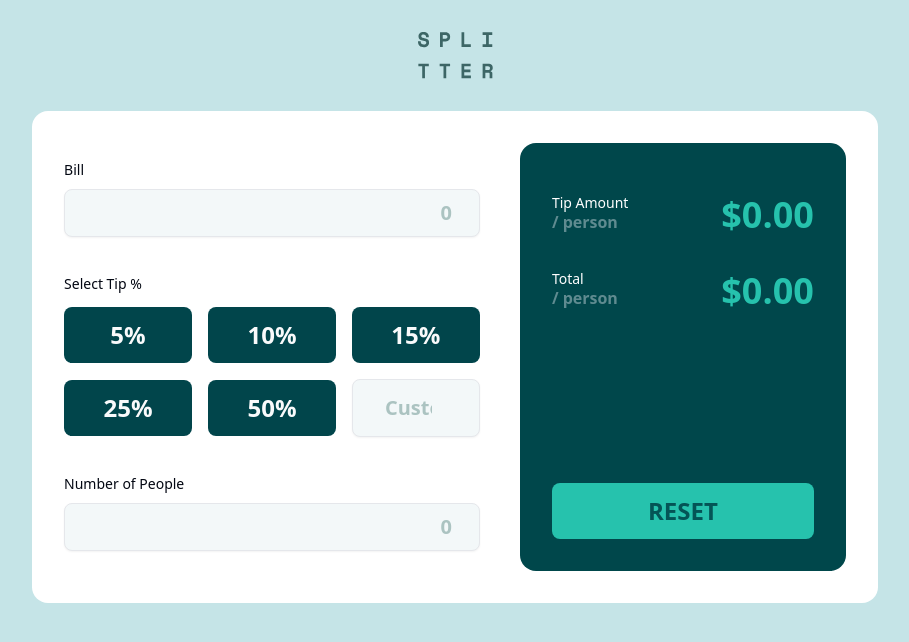
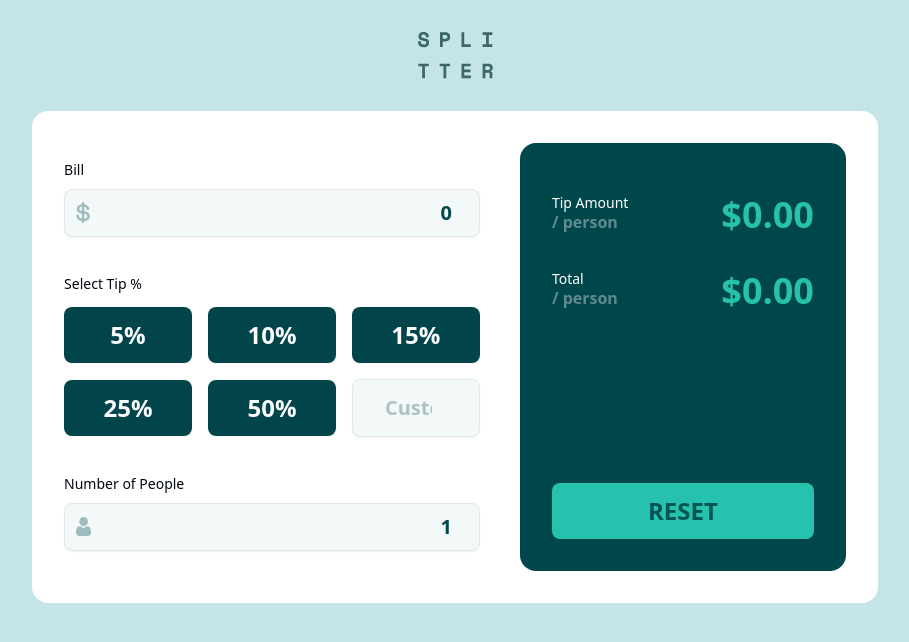
Before and after one commit to pipesSomeAndSSam/tip-calculator-lab-4, a Next.js app: page / in a window 1280 px wide. Shown: the top 642 px of the page, without its empty margins (185-1094 px from the left). Built offline with nearby package versions, Linux system fonts and the light colour scheme.

Commit message:
Initialized basic functions

```diff
--- a/app/components/Calculator.tsx
+++ b/app/components/Calculator.tsx
@@ -1,59 +1,144 @@
 "use client";
 
 import React from "react";
+import { useState, useEffect } from "react";
 import Image from "next/image";
 import { Input } from "@/components/ui/input";
 import { Label } from "@/components/ui/label";
-import { Button } from "@/components/ui/button";
 import { ToggleGroup, ToggleGroupItem } from "@/components/ui/toggle-group";
 import Overview from "./Overview";
 
 function Calculator() {
+  const tipList = [5, 10, 15, 25, 50];
+  const [tip, setTip] = useState((0.0).toFixed(2));
+  const [total, setTotal] = useState((0.0).toFixed(2));
+  const [bill, setBil] = useState(0);
+  const [numOfPeople, setnumOfPeople] = useState(1);
+  const [percent, setPercent] = useState(0);
+  const [customPercent, setcustomPercent] = useState("");
+
+  let totalval: number = 0;
+
+  useEffect(() => {
+    customPercent === ""
+      ? setTip(((bill * (percent / 100)) / numOfPeople).toFixed(2))
+      : setTip(((bill * (+customPercent / 100)) / numOfPeople).toFixed(2));
+  });
+
+  useEffect(() => {
+    totalval = bill / numOfPeople;
+    setTotal(totalval.toFixed(2));
+  });
+
+  const toggleButtonClick = (valueMapElement: string) => {
+    const tipPercentage: number = +valueMapElement;
+    setPercent(tipPercentage);
+  };
+
+  const inputBillHandler = (event: React.ChangeEvent<HTMLInputElement>) => {
+    setBil(+event.target.value);
+  };
+
+  const inputnumOfPeopleHandler = (
+    event: React.ChangeEvent<HTMLInputElement>
+  ) => {
+    setnumOfPeople(+event.target.value);
+  };
+
+  const inputCustomTipHandler = (
+    event: React.ChangeEvent<HTMLInputElement>
+  ) => {
+    setcustomPercent(event.target.value);
+  };
+
+  function resetValues() {
+    setTip((0).toFixed(2));
+    setTotal((0.0).toFixed(2));
+    setBil(0);
+    setnumOfPeople(1);
+    setPercent(0);
+    setcustomPercent("");
+  }
+
   return (
     <div className="calculator-card">
       <div className="content-divider">
         <div className="calculator-content">
           <div className="input-container">
             <Label htmlFor="bill">Bill</Label>
-            <Input className="pl-10" type="number" id="bill" placeholder="0" />
+            <div className="flex relative items-center">
+              <Image
+                className="absolute ml-3"
+                src="/icon-dollar.svg"
+                alt="dollar icon"
+                width={15}
+                height={15}
+              />
+              <Input
+                className="pl-10"
+                type="number"
+                id="bill"
+                placeholder="0"
+                value={bill}
+                onChange={inputBillHandler}
+              />
+            </div>
           </div>
           <div>
             <Label htmlFor="tip">Select Tip %</Label>
-            <ToggleGroup className="toggle-group-grid" type="single">
-              <ToggleGroupItem value="5%" aria-label="5%">
-                5%
+            <ToggleGroup
+              className="toggle-group-grid"
+              type="single"
+              onValueChange={(valueMapElement) =>
+                toggleButtonClick(valueMapElement)
+              }
+            >
+              {tipList.map((valueMapElement) => {
+                return (
+                  <ToggleGroupItem
+                    key={valueMapElement}
+                    value={valueMapElement.toString()}
+                  >
+                    {valueMapElement}%
                   </ToggleGroupItem>
-              <ToggleGroupItem value="10%" aria-label="10%">
-                10%
-              </ToggleGroupItem>
-              <ToggleGroupItem value="15%" aria-label="15%">
-                15%
-              </ToggleGroupItem>
-              <ToggleGroupItem value="25%" aria-label="25%">
-                25%
-              </ToggleGroupItem>
-              <ToggleGroupItem value="50%" aria-label="50%">
-                50%
-              </ToggleGroupItem>
+                );
+              })}
               <Input
                 type="number"
                 id="custom"
                 placeholder="Custom"
                 className="h-9 px-8 py-7 sm:placeholder:text-center"
+                value={customPercent}
+                onChange={inputCustomTipHandler}
               />
             </ToggleGroup>
           </div>
           <div className="input-container">
             <Label htmlFor="people">Number of People</Label>
+            <div className="relative flex items-center">
+              <Image
+                className="absolute ml-3"
+                src="/icon-person.svg"
+                alt="person icon"
+                width={15}
+                height={15}
+              />
               <Input
                 className="pl-10"
                 type="number"
                 id="people"
                 placeholder="0"
+                value={numOfPeople}
+                onChange={inputnumOfPeopleHandler}
               />
             </div>
           </div>
-        <Overview />
+        </div>
+        <Overview
+          tip={tip.toString()}
+          total={total.toString()}
+          onCLickResetHandler={() => resetValues()}
+        />
       </div>
     </div>
   );
--- a/app/components/Overview.tsx
+++ b/app/components/Overview.tsx
@@ -1,8 +1,19 @@
-import React from "react";
+import React, { type MouseEventHandler } from "react";
 import { Label } from "@/components/ui/label";
 import { Button } from "@/components/ui/button";
+import { useState, useEffect } from "react";
 
-function Overview() {
+function Overview({
+  tip,
+  total,
+  onCLickResetHandler,
+}: {
+  tip: string;
+  total: string;
+  onCLickResetHandler: MouseEventHandler;
+}) {
+  const [x, setx] = useState(0);
+
   return (
     <div className="overview-card">
       <div className="overview-items">
@@ -11,16 +22,19 @@ function Overview() {
             <Label htmlFor="amount">Tip Amount</Label>
             <p className="person-text">/ person</p>
           </div>
-          <p className="amount-text">$0.00</p>
+          <p className="amount-text">${tip}</p>
         </div>
         <div className="overview-content">
           <div>
             <Label htmlFor="total">Total</Label>
             <p className="person-text">/ person</p>
           </div>
-          <p className="amount-text">$0.00</p>
+          <p className="amount-text">${total}</p>
         </div>
-        <Button className="bg-[#26c2ad] text-[#045456] sm:mt-34 sm:px-20 flex">
+        <Button
+          className="bg-[#26c2ad] text-[#045456] sm:mt-34 sm:px-20 flex"
+          onClick={onCLickResetHandler}
+        >
           RESET
         </Button>
       </div>
```
Lines whose indentation alone changed are shown as unchanged.
